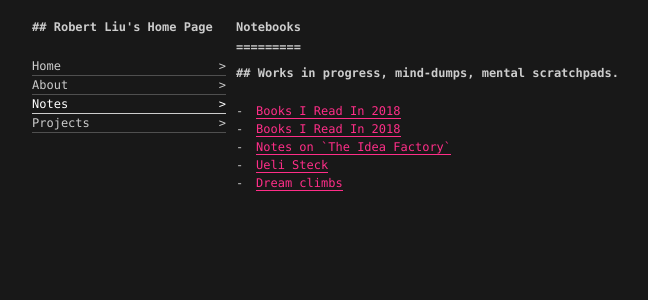
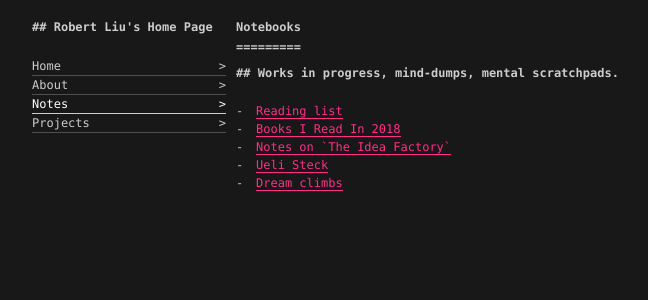
Before and after one commit to rrliu/cordyceptive.github.io, a Jekyll site: the page built from notes.html, in a window 1280 px wide. Shown: the top 300 px of the page, without its empty margins (200-848 px from the left). Built offline with Jekyll 4.4.1, drawn with Linux system fonts in a browser that asks for light colours.

Commit message:
fix reading list title

```diff
--- a/_posts/2019-12-31-reading_list.md
+++ b/_posts/2019-12-31-reading_list.md
@@ -1,6 +1,6 @@
 ---
 layout: default
-title: Books I Read In 2018
+title: Reading list
 ---
 # Reading list
 
```
